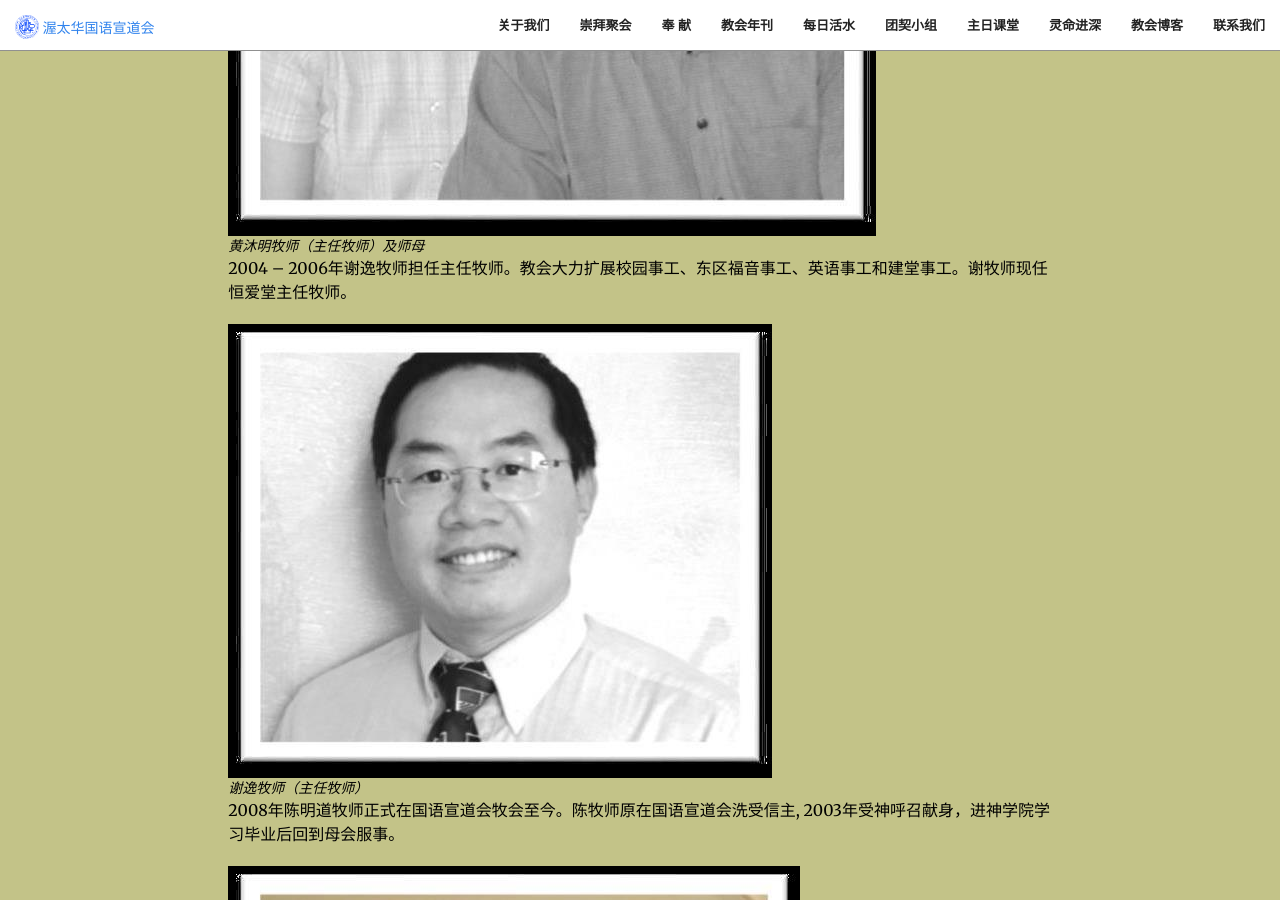
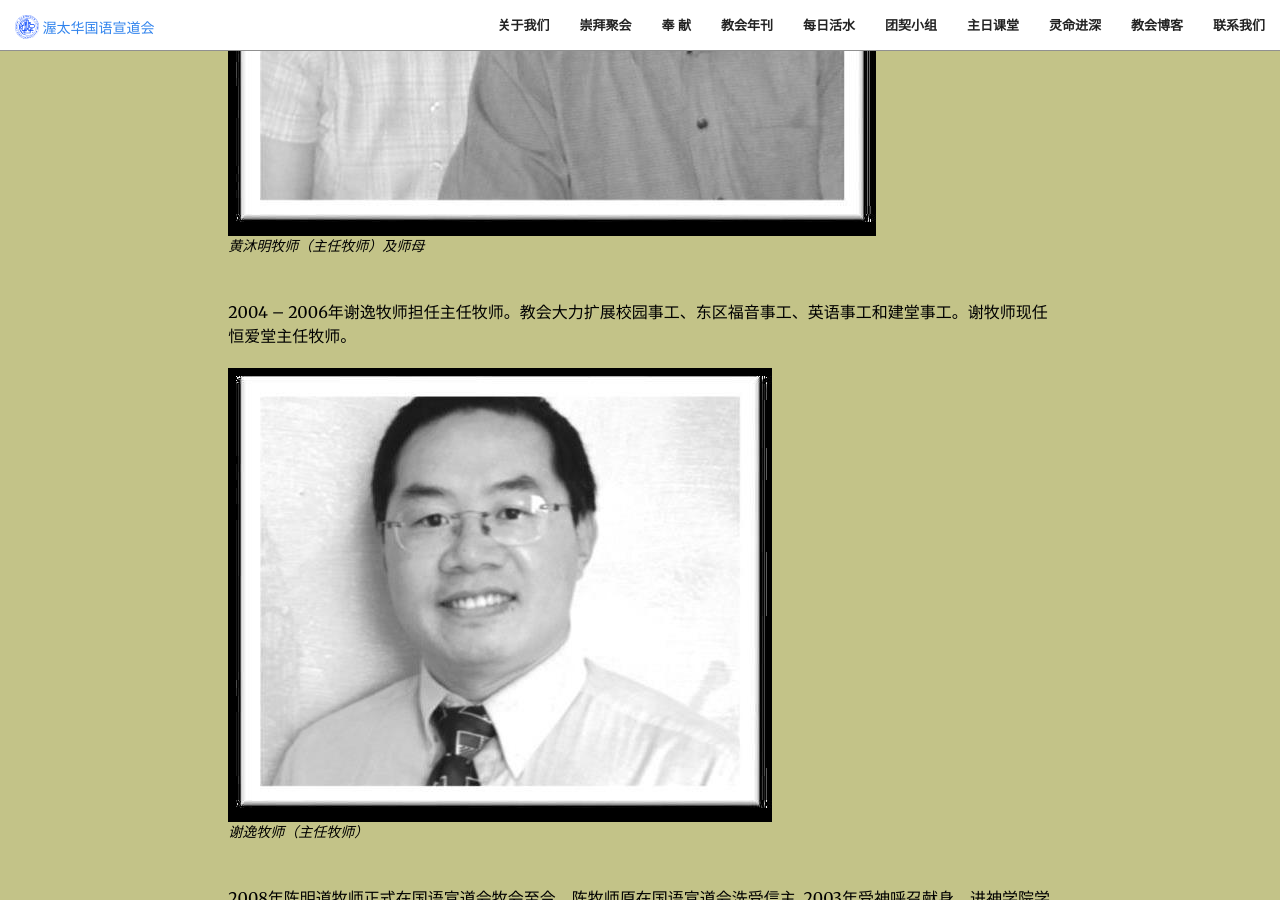
Before and after one commit to JonasYow/ottawaomac, a Jekyll site: the page built from history.md, in a window 1280 px wide and 900 px high, scrolled down 1948 px. Built offline with Jekyll 4.4.1, drawn with Linux system fonts in a browser that asks for light colours.

Commit message:
Added line break after figcaption

```diff
--- a/history.md
+++ b/history.md
@@ -24,19 +24,23 @@ layout: subpage
 &nbsp;
 &nbsp;
 {% include image_history.html url='/img/history/h3.jpg' description='黄沐明牧师（主任牧师）及师母' %}
-
+&nbsp;
+&nbsp;
 
 2004 – 2006年谢逸牧师担任主任牧师。教会大力扩展校园事工、东区福音事工、英语事工和建堂事工。谢牧师现任恒爱堂主任牧师。
 &nbsp;
 &nbsp;
 {% include image_history.html url='/img/history/h4.jpg' description='谢逸牧师（主任牧师）' %}
-
+&nbsp;
+&nbsp;
 
 2008年陈明道牧师正式在国语宣道会牧会至今。陈牧师原在国语宣道会洗受信主, 2003年受神呼召献身，进神学院学习毕业后回到母会服事。
 &nbsp;
 &nbsp;
 {% include image_history.html url='/img/history/h5.jpg' description='陈明道牧师（主任牧师）师母' %}
 
+&nbsp;
+&nbsp;
 
 2009-2014年随着儿童人数增长，装备家长和培训儿童主日学老师为国宣事工当务之急。林有基传道夫妇加入事奉行列，林传道担任英文堂讲员，致力于儿童事工，并协助教会训练儿童主日学师资。
 &nbsp;
@@ -48,7 +52,8 @@ layout: subpage
 &nbsp;
 &nbsp;
 {% include image_history.html url='/img/history/h7.jpg' description='Chris Bebbington（英语青年牧师）与家人' %}
-
+&nbsp;
+&nbsp;
 
 ### 2013-2014 建造家园
 <hr>
@@ -58,9 +63,10 @@ layout: subpage
 
 
 {% include image_history.html url='/img/history/h8.jpg' description='2013年3月29日奠基仪' %}
-
 &nbsp;
 &nbsp;
+<br>
+<br>
 新堂於2013年春动工兴建。2014年4月13日正式启用新堂主日崇拜，荣光充满这地，感恩喜悦充满每颗心。同年8月10日，首次启用新堂洗礼池为六位弟兄姊妹施洗；9月20日，举行感恩献堂礼，特邀请加拿大哈珀总理出席，宣道会加东区监督John Healey博士主礼，并有友堂弟兄姊妹，外地会友前来参加，200多人济济一堂同颂主恩，愿神的荣耀充满圣殿，将荣耀归给神。特别值得感恩的是，陈明道牧师在新堂接受按立为主任牧师，众弟兄姊妹同享喜乐。
 
 
```
